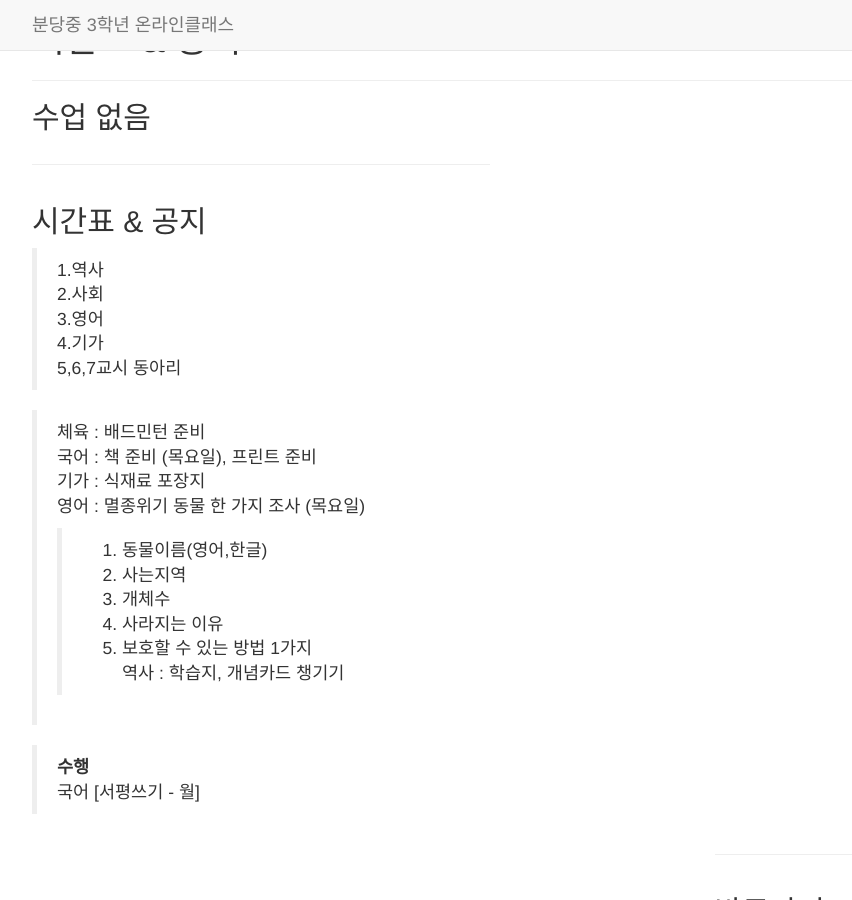
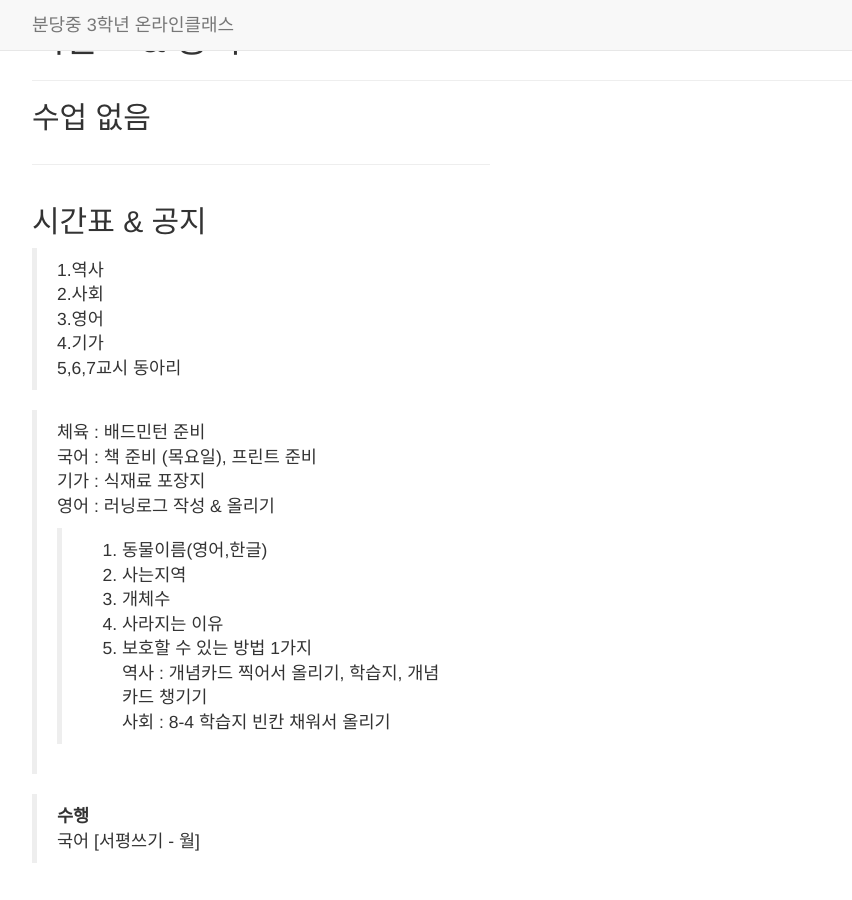
Before and after one commit to bundang-ms-2021/oncl, a Jekyll site: the page built from _posts/2014-09-21-services-1.markdown, in a window 1280 px wide and 900 px high. Shown: the whole window, without its empty margins (38-890 px from the left). Built offline with Jekyll 4.4.1, drawn with Linux system fonts in a browser that asks for light colours; nearby versions of some CDN libraries; library files that are not in the unit come from our copies.

Commit message:
Update 2014-09-21-services-1.markdown

```diff
--- a/_posts/2014-09-21-services-1.markdown
+++ b/_posts/2014-09-21-services-1.markdown
@@ -15,13 +15,14 @@ description: |
   > 체육 : 배드민턴 준비
   > 국어 : 책 준비 (목요일), 프린트 준비
   > 기가 : 식재료 포장지
-  > 영어 : 멸종위기 동물 한 가지 조사 (목요일)
+  > 영어 : 러닝로그 작성 & 올리기
   > > 1. 동물이름(영어,한글)
   > > 2. 사는지역
   > > 3. 개체수
   > > 4. 사라지는 이유
   > > 5. 보호할 수 있는 방법 1가지
-  > 역사 : 학습지, 개념카드 챙기기
+  > 역사 : 개념카드 찍어서 올리기, 학습지, 개념카드 챙기기
+  > 사회 : 8-4 학습지 빈칸 채워서 올리기
 
   > **수행**
   > 국어 [서평쓰기 - 월]
```
